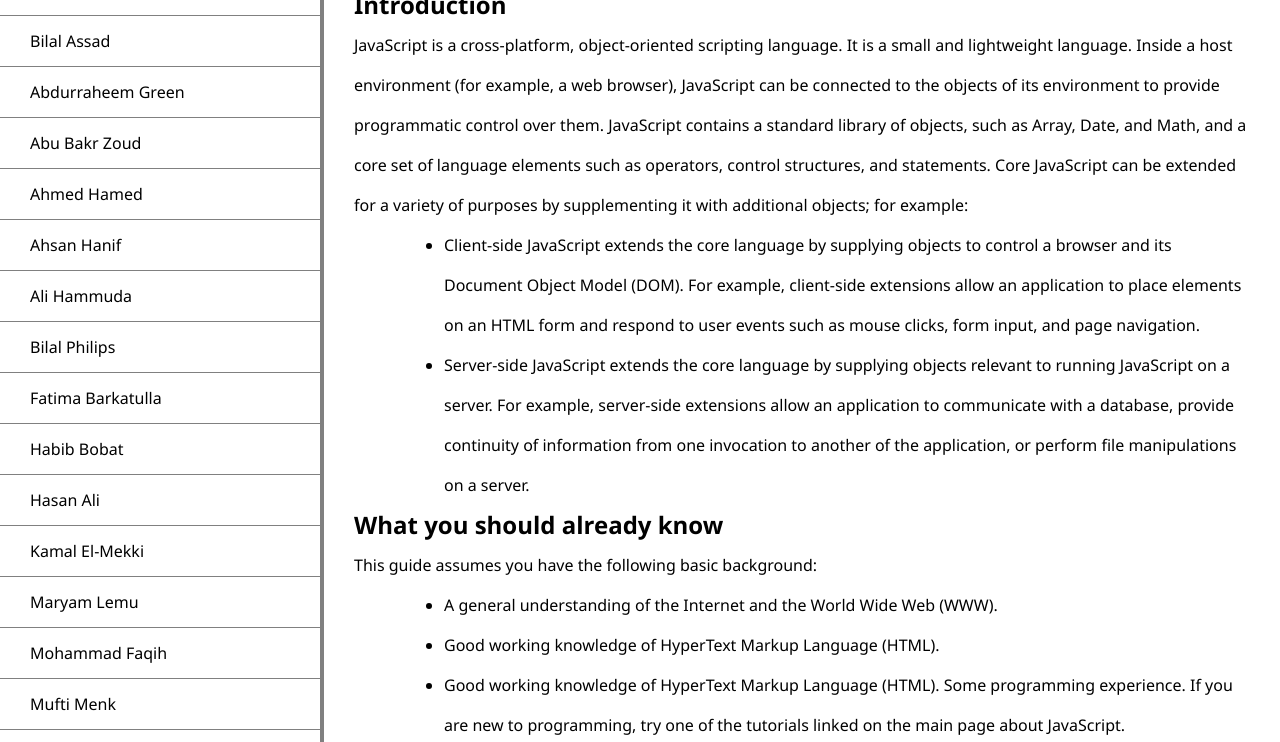
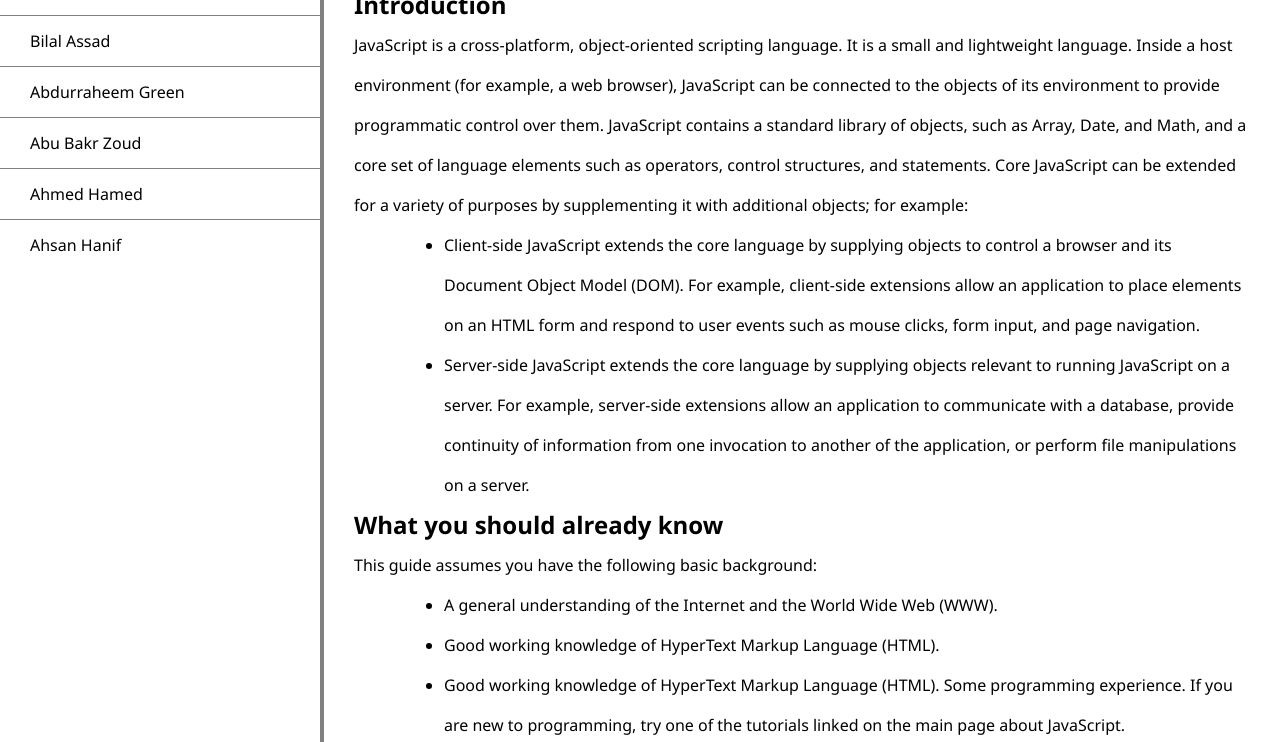
Before and after one commit to Gbengashowunmi/technical-documentation, a plain HTML site: page index.html in a window 1280 px wide. Shown: the part 55-797 px from the top of the page. Drawn offline with Linux system fonts and the light colour scheme.

Commit message:
Update style.css

```diff
--- a/style.css
+++ b/style.css
@@ -27,7 +27,7 @@ body{
 
 .names{
     width: 320px;
-    height: 92vh;
+    height: 30vh;
     line-height: 50px;
     margin-top: 70px;
     overflow: scroll;
```
